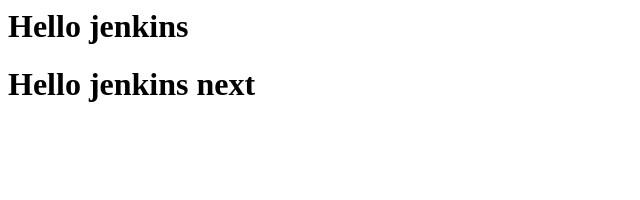
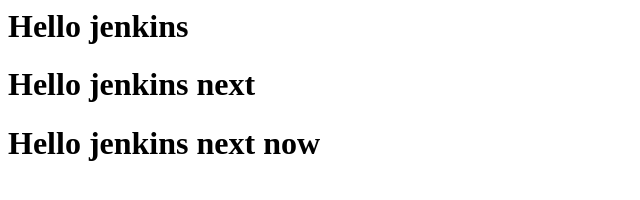
Before and after one commit to testacnarendra/demojenkins, a plain HTML site: page index.html in a window 1280 px wide. Shown: the whole page, without its empty margins (0-640 px from the left). Drawn offline with Linux system fonts and the light colour scheme.

Commit message:
Update index.html

```diff
--- a/index.html
+++ b/index.html
@@ -2,5 +2,6 @@
 <body>
 <h1>Hello jenkins </h1>
 <h1>Hello jenkins next</h1>
+<h1>Hello jenkins next now </h1>
 </body>
 </html>
```
